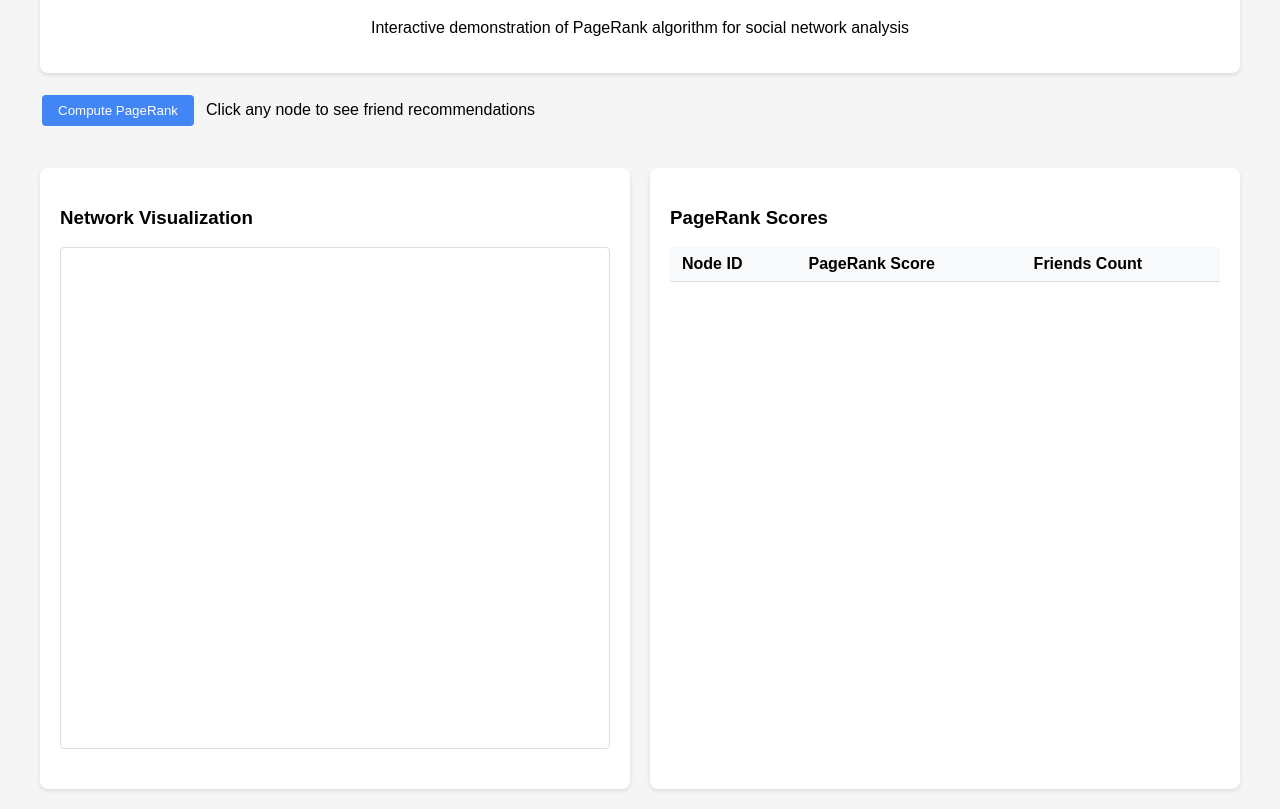
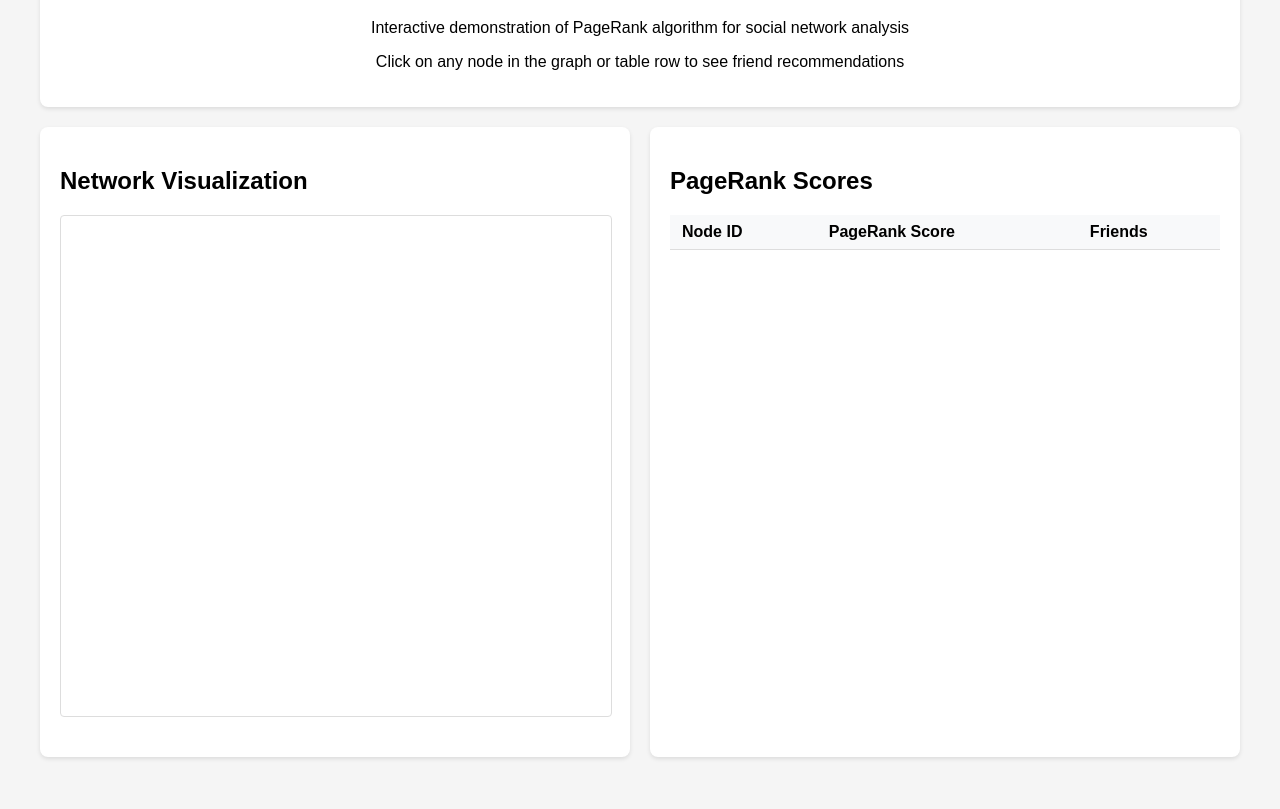
Before and after one commit to zunayeddd/RecSys-LLMs, a plain HTML site: page week5/index.html in a window 1280 px wide. Shown: the part 101-910 px from the top of the page. After the commit the page ends 878 px from the top, so only its background shows below. Drawn offline with nearby package versions, Linux system fonts and the light colour scheme; a script that the page names is missing.

Commit message:
Update index.html

```diff
--- a/week5/index.html
+++ b/week5/index.html
@@ -45,6 +45,7 @@
             box-shadow: 0 2px 4px rgba(0,0,0,0.1);
         }
         .graph-container {
+            width: 100%;
             height: 500px;
             border: 1px solid #ddd;
             border-radius: 4px;
@@ -53,6 +54,7 @@
         table {
             width: 100%;
             border-collapse: collapse;
+            margin-top: 10px;
         }
         th, td {
             padding: 8px 12px;
@@ -65,25 +67,26 @@
             font-weight: bold;
         }
         tr:hover {
-            background-color: #f8f9fa;
+            background-color: #f5f5f5;
         }
         .selected {
             background-color: #e3f2fd !important;
         }
         .node-info {
-            background: #f8f9fa;
+            margin-top: 20px;
             padding: 15px;
+            background-color: #f8f9fa;
             border-radius: 4px;
-            margin-top: 20px;
         }
         .recommendation {
-            background: #e8f5e8;
-            padding: 15px;
+            margin-top: 10px;
+            padding: 10px;
+            background-color: #e8f5e8;
             border-radius: 4px;
-            margin-top: 20px;
+            border-left: 4px solid #4caf50;
         }
         button {
-            background: #4285f4;
+            background-color: #4caf50;
             color: white;
             border: none;
             padding: 8px 16px;
@@ -92,13 +95,16 @@
             margin: 2px;
         }
         button:hover {
-            background: #3367d6;
+            background-color: #45a049;
         }
-        .controls {
-            margin-bottom: 20px;
-            display: flex;
-            gap: 10px;
-            align-items: center;
+        .tooltip {
+            position: absolute;
+            padding: 8px;
+            background: rgba(0, 0, 0, 0.8);
+            color: white;
+            border-radius: 4px;
+            pointer-events: none;
+            font-size: 12px;
         }
     </style>
 </head>
@@ -107,38 +113,29 @@
         <div class="header">
             <h1>PageRank Friend Recommendations</h1>
             <p>Interactive demonstration of PageRank algorithm for social network analysis</p>
-        </div>
-
-        <div class="controls">
-            <button id="computeBtn">Compute PageRank</button>
-            <span>Click any node to see friend recommendations</span>
+            <p>Click on any node in the graph or table row to see friend recommendations</p>
         </div>
 
         <div class="content">
             <div class="left-panel">
-                <h3>Network Visualization</h3>
+                <h2>Network Visualization</h2>
                 <div id="graph" class="graph-container"></div>
 
                 <div id="nodeInfo" class="node-info" style="display: none;">
-                    <h4>Selected Node Information</h4>
+                    <h3>Node Information</h3>
                     <div id="currentFriends"></div>
-                </div>
-
-                <div id="recommendations" class="recommendation" style="display: none;">
-                    <h4>Top 3 Recommended Friends</h4>
-                    <div id="recommendedFriends"></div>
+                    <div id="recommendations"></div>
                 </div>
             </div>
 
             <div class="right-panel">
-                <h3>PageRank Scores</h3>
-                <div style="max-height: 600px; overflow-y: auto;">
+                <h2>PageRank Scores</h2>
                 <table id="scoresTable">
                     <thead>
                         <tr>
                             <th>Node ID</th>
                             <th>PageRank Score</th>
-                                <th>Friends Count</th>
+                            <th>Friends</th>
                         </tr>
                     </thead>
                     <tbody id="tableBody"></tbody>
@@ -146,7 +143,6 @@
             </div>
         </div>
     </div>
-    </div>
 
     <script src="app.js"></script>
 </body>
```
Lines whose indentation alone changed are shown as unchanged.
